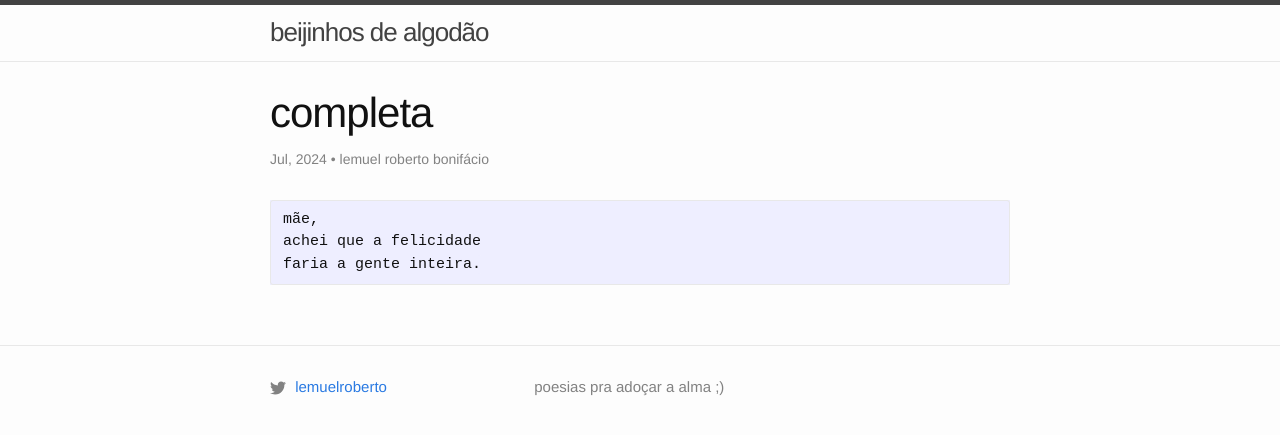
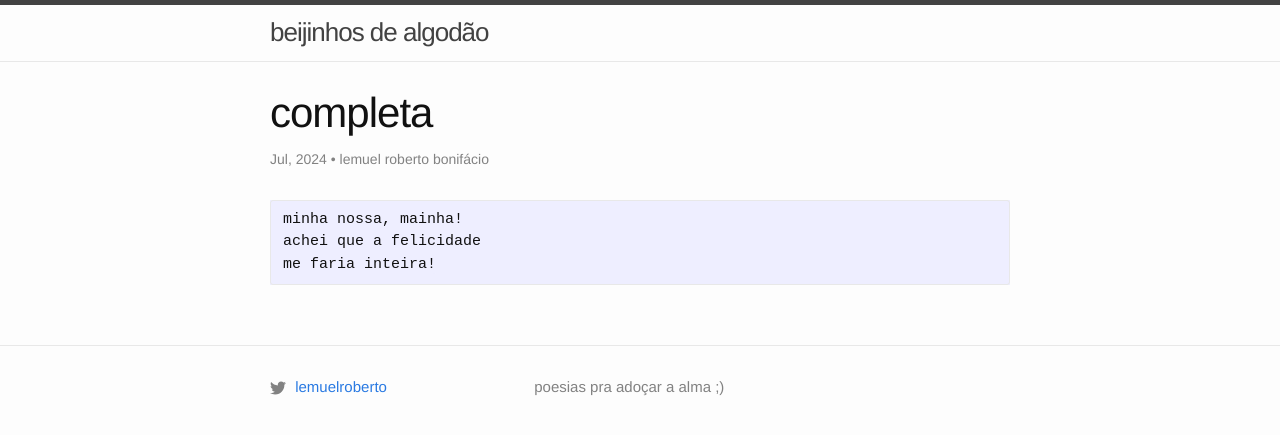
Before and after one commit to lemuelroberto/beijinhosdealgodao.online, a Jekyll site: the page built from _posts/2024-07-26-completa.md, in a window 1280 px wide. Shown: the top 435 px of the page. Built offline with Jekyll 4.4.1, drawn with Linux system fonts in a browser that asks for light colours.

Commit message:
Transform completa poem into a haikai

````diff
--- a/_posts/2024-07-26-completa.md
+++ b/_posts/2024-07-26-completa.md
@@ -3,11 +3,11 @@ layout: post
 title: "completa"
 author: "lemuel roberto bonifácio"
 date: "2024-07-26 11:01:00 -0300"
-meta: "poesia"
+meta: "poesia haikai"
 ---
 
 ```
-mãe,
+minha nossa, mainha!
 achei que a felicidade
-faria a gente inteira.
+me faria inteira!
 ```
````
